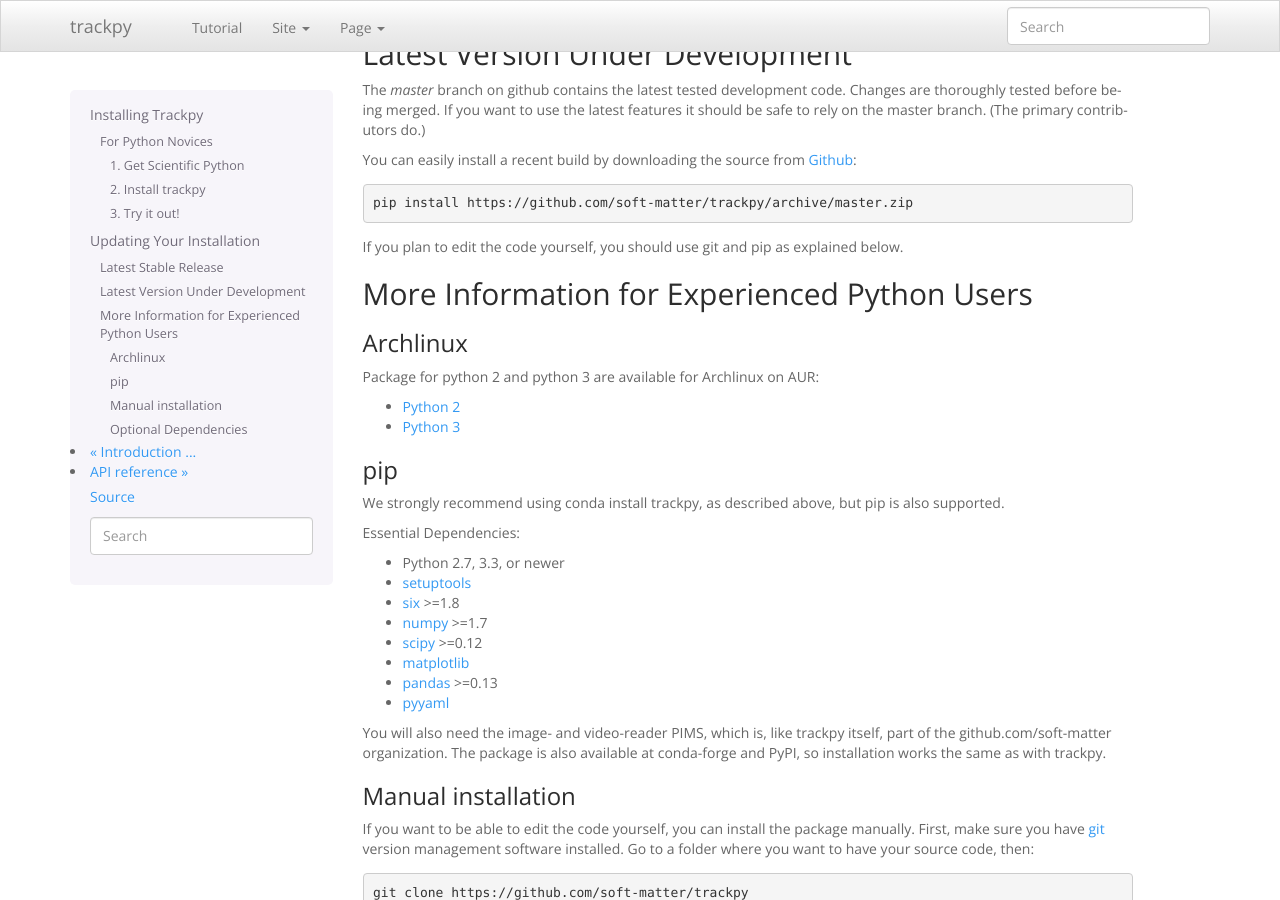
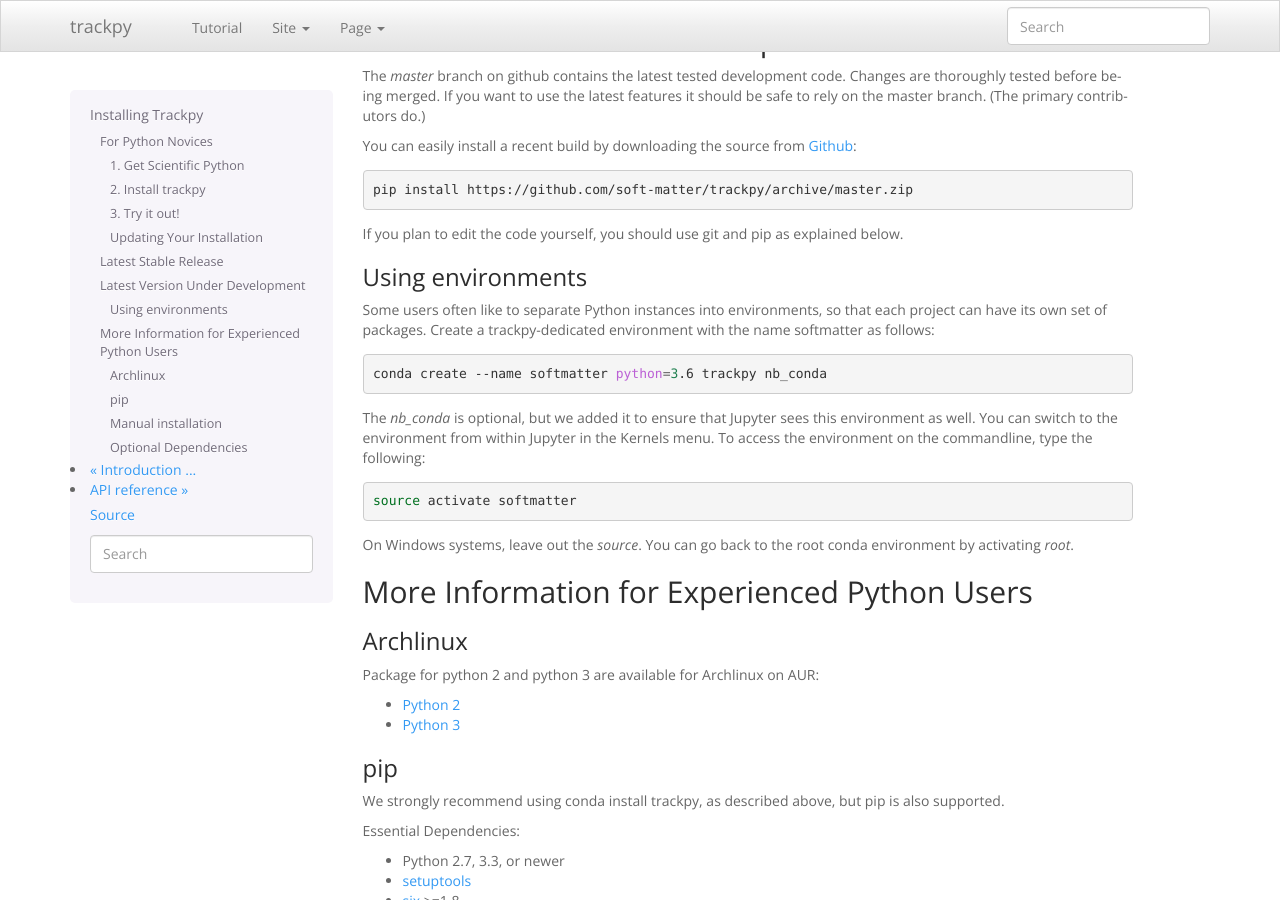
Before and after one commit to soft-matter/trackpy, a Sphinx documentation site: the page built from doc/installation.rst, in a window 1280 px wide and 900 px high, scrolled down 986 px. Built offline with Sphinx 7.4.7, drawn with Linux system fonts in a browser that asks for light colours; pages that are not in the unit, such as notebooks, are missing from menus; the version number could not be read and is left out.

Commit message:
DOC: Improve installation instructions

```diff
--- a/doc/installation.rst
+++ b/doc/installation.rst
@@ -44,7 +44,7 @@
 To get started, check out the links to tutorials at the top of this document.
 
 Updating Your Installation
---------------------------
+""""""""""""""""""""""""""
 
 Before updating to a new version of trackpy, be sure to read the
 :doc:`release notes<whatsnew>` for a list of new features and any changes
@@ -77,6 +77,30 @@
 
 If you plan to edit the code yourself, you should use git and pip as
 explained below.
+
+Using environments
+""""""""""""""""""
+
+Some users often like to separate Python instances into environments, so that
+each project can have its own set of packages. Create a trackpy-dedicated
+environment with the name softmatter as follows:
+
+.. code-block:: bash
+
+    conda create --name softmatter python=3.6 trackpy nb_conda
+
+The `nb_conda` is optional, but we added it to ensure that Jupyter sees this
+environment as well. You can switch to the environment from within Jupyter in
+the Kernels menu. To access the environment on the commandline, type the
+following:
+
+.. code-block:: bash
+
+    source activate softmatter
+
+On Windows systems, leave out the `source`. You can go back to the root conda
+environment by activating `root`.
+
 
 More Information for Experienced Python Users
 ^^^^^^^^^^^^^^^^^^^^^^^^^^^^^^^^^^^^^^^^^^^^^
```
Also changed, not shown: README.md (+1 -1 lines).
